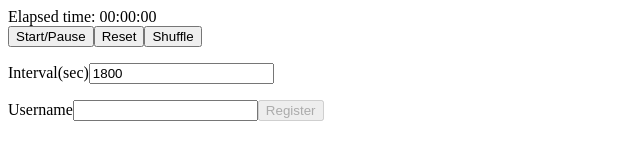
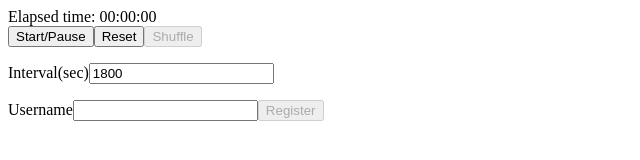
Before and after one commit to mobu-of-the-world/mobu, a React (Create React App) app: page / in a window 1280 px wide. Shown: the top 160 px of the page, without its empty margins (0-640 px from the left). Built offline with nearby package versions, Linux system fonts and the light colour scheme.

Commit message:
Disable shuffle if it is needless

```diff
--- a/src/AppComponent.tsx
+++ b/src/AppComponent.tsx
@@ -38,7 +38,9 @@ const AppComponent: React.FunctionComponent<{
         <Timer elapsedTime={elapsedTime} />
         <Button onClick={onStartOrPause}>Start/Pause</Button>
         <Button onClick={onReset}>Reset</Button>
-        <Button onClick={onShuffle}>Shuffle</Button>
+        <Button onClick={onShuffle} disabled={users.length < 2}>
+          Shuffle
+        </Button>
         <p>
           Interval(sec)
           <TextInput
```
